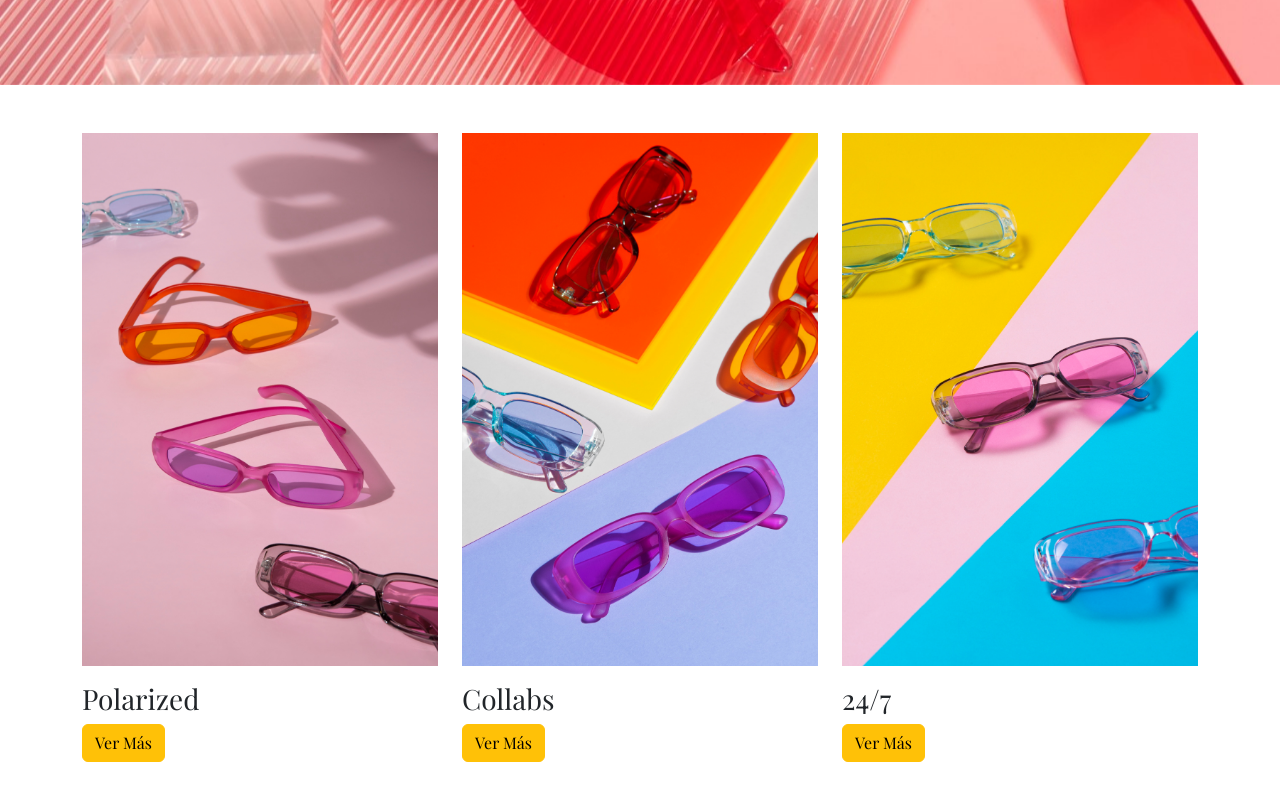
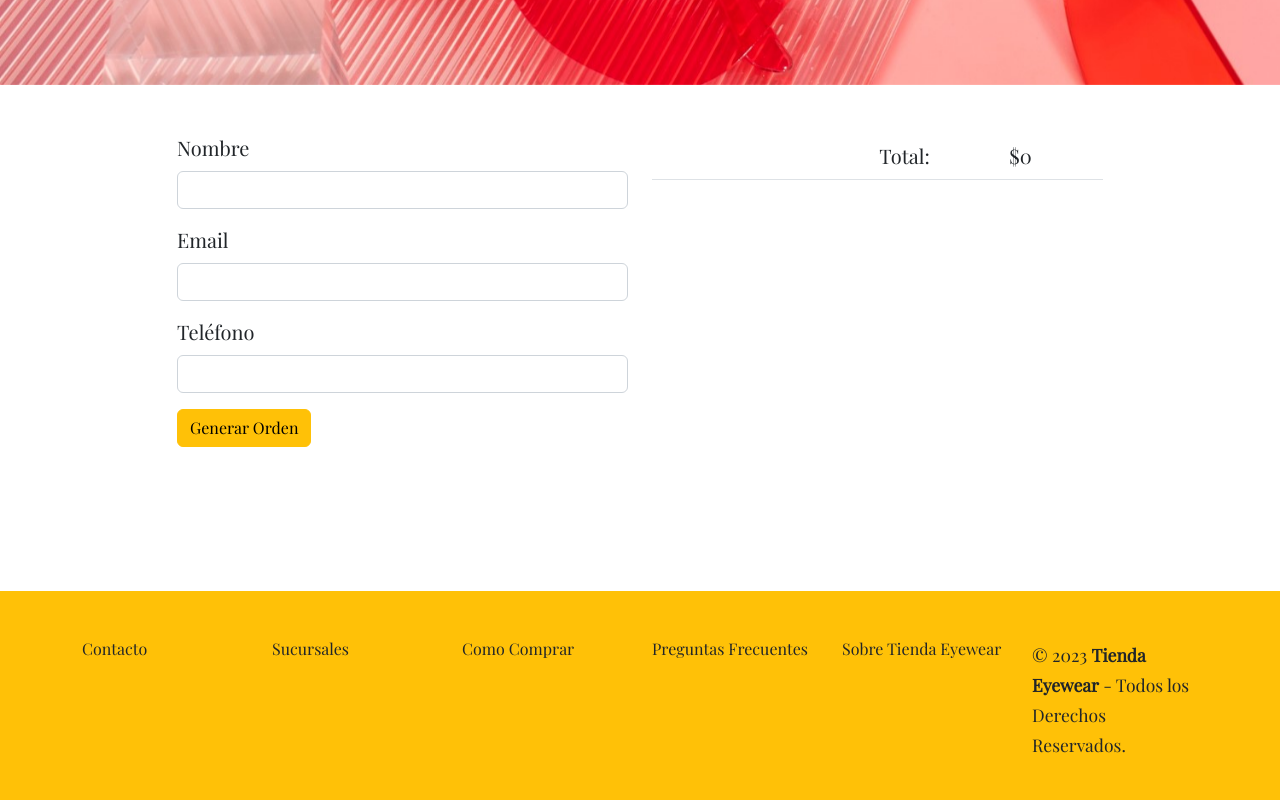
Before and after one commit to SolNievas/proyecto-react, a React (Create React App) app: page /checkout in a window 1280 px wide. Shown: the part 380-1180 px from the top of the page. Built offline with nearby package versions, Linux system fonts and the light colour scheme.

Commit message:
cambiosProyectoFinal

```diff
--- a/src/App.jsx
+++ b/src/App.jsx
@@ -1,17 +1,14 @@
 import "./App.css";
 import NavBar from "./components/NavBar";
-import Error404 from "./components/Error404";
 import Cart from "./components/Cart";
 import ItemDetailContainer from "./components/ItemDetailContainer";
 import ItemListContainer from "./components/ItemListContainer";
 import Carousel from "./components/Carousel";
-import Info from "./components/Info";
 import Footer from "./components/Footer";
 import {BrowserRouter, Routes, Route} from "react-router-dom";
 import CartContextProvider from "./components/context/CartContext";
 import Checkout from "./components/Checkout";
 import Gracias from "./components/Gracias";
-
 
 function App() {
   return (
@@ -20,7 +17,6 @@ function App() {
       <BrowserRouter>
       <NavBar />
       <Carousel />
-      <Info />
       <Routes>
           <Route path={"/"} element={<ItemListContainer />} />
           <Route path={"/category/:id"} element={<ItemListContainer />} />
@@ -28,8 +24,7 @@ function App() {
           <Route path={"/"} element={<App />} />
           <Route path={"/cart"} element={<Cart />} />
           <Route path={"/checkout"} element={<Checkout />} />
-          <Route path='/gracias/:orderId' element= {<Gracias />}/>
-          <Route path={"/*"} element={<Error404 />} />
+          <Route path={"/gracias/:orderId"} element= {<Gracias />}/>
       </Routes>
       <Footer />
       </BrowserRouter>
--- a/src/components/Checkout.jsx
+++ b/src/components/Checkout.jsx
@@ -58,7 +58,7 @@ const Checkout = () => {
                             <label className="form-label">Teléfono</label>
                             <input type="text" className="form-control" onInput={(e) => {setTelefono(e.target.value)}} />
                         </div>
-                        <button type="button" className="btn btn-light" onClick={generarOrden}>Generar Orden</button>
+                        <button type="button" className="btn btn-warning" onClick={generarOrden}>Generar Orden</button>
                     </form>
                 </div>
                 <div className="col-md-5">
--- a/src/components/Error404.jsx
+++ /dev/null
@@ -1,14 +0,0 @@
-const Error404 = () => {
-    return (
-        <div className="container my-5">
-            <div className="row">
-                <div className="col text-light bg-danger text-center p-5">
-                    <h1>Error 404</h1>
-                    <h3>La página que estás buscando no existe!</h3>
-                </div>
-            </div>
-        </div>
-    )
-}
-
-export default Error404;
--- a/src/components/Info.jsx
+++ /dev/null
@@ -1,25 +0,0 @@
-const Info = () => {
-    return (
-        <div className="container mt-5">
-            <div className="row">
-                <div className="col-md-4">
-                    <p><img src={"img/info1.jpg"} alt="" className="img-fluid" /></p>
-                    <h3>Polarized</h3>
-                    <p><a href="/" className="btn btn-warning">Ver Más</a></p>
-                </div>
-                <div className="col-md-4">
-                    <p><img src={"img/info2.jpg"} alt="" className="img-fluid" /></p>
-                    <h3>Collabs</h3>
-                    <p><a href="/" className="btn btn-warning">Ver Más</a></p>
-                </div>
-                <div className="col-md-4">
-                    <p><img src={"img/info3.jpg"} alt="" className="img-fluid" /></p>
-                    <h3>24/7</h3>
-                    <p><a href="/" className="btn btn-warning">Ver Más</a></p>
-                </div>
-            </div>
-        </div>
-    )
-}
-
-export default Info;
--- a/src/components/Item.jsx
+++ b/src/components/Item.jsx
@@ -5,7 +5,7 @@ const Item = ({producto}) => {
         <>
             <div className="col-md-4 my-3">
                 <div className="card border border-0">
-                        <Link to={"/item/" + producto.idx} className="text-dark text-decoration-none">
+                        <Link to={"/item/" + producto.id} className="text-dark text-decoration-none">
                             <img src={producto.imagen} className="card-img-top" alt={producto.titulo} />
                             <div className="card-body">
                                 <h3>{producto.titulo}</h3>
--- a/src/components/ItemList.jsx
+++ b/src/components/ItemList.jsx
@@ -3,7 +3,7 @@ import Item from "./Item";
 const ItemList = ({productos}) => {
     return(
         <>
-            {productos.map(producto => <Item key={producto.idx} producto={producto} />)}
+            {productos.map(producto => <Item key={producto.id} producto={producto} />)}
         </>
     )
 }
```
